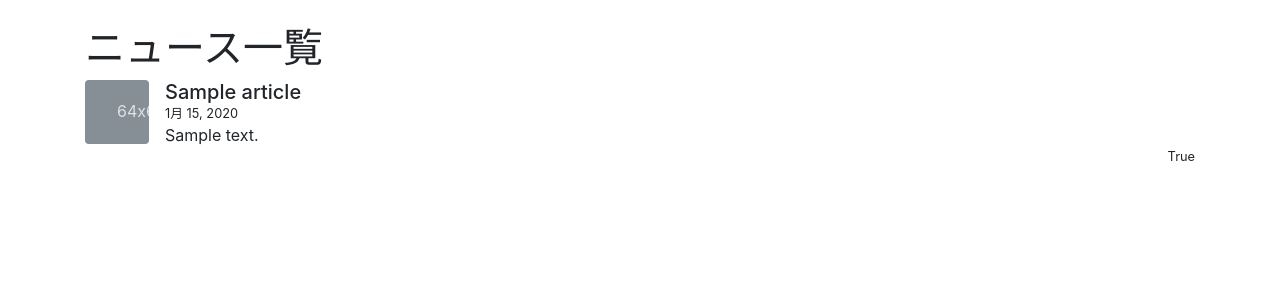
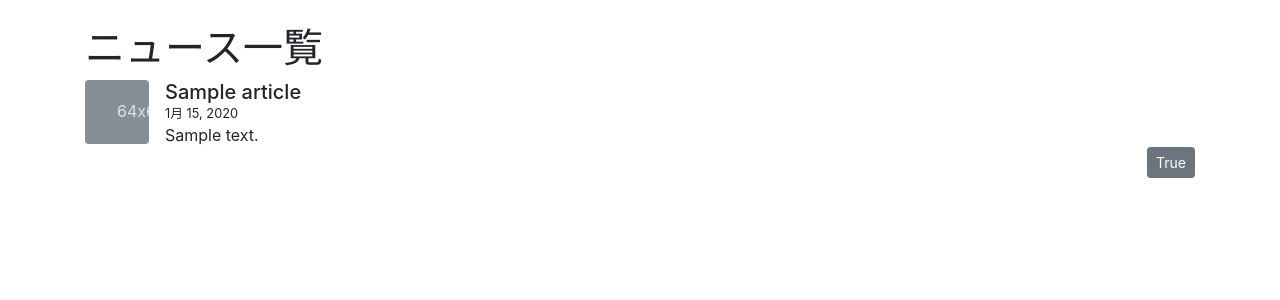
Before and after one commit to nissy7ok/newslist, a Django app: page /index/ in a window 1280 px wide. Shown: the part 56-356 px from the top of the page. Run offline with Django 3.2, Linux system fonts and the light colour scheme; tables that the repository leaves empty hold one stand-in row (values such as "Sample post"); some libraries are stand-ins or nearby versions.

Commit message:
add stock button to main article-list

```diff
--- a/templates/index.html
+++ b/templates/index.html
@@ -13,7 +13,11 @@
       <h5 class="mt-0 mb-0">{{ article.title }}</h5>
       <p class="mb-0 small">{{ article.created_at }}</p>
       <p class="mb-0">{{ article.content }}</p>
-      <p class="mb-0 text-right small">{{ article.check }}</p>
+      <div class="btn-group-toggle" data-toggle="buttons">
+        <button type="button" class="btn btn-secondary float-right btn-sm" data-toggle="button" aria-pressed="false" autocomplete="off">
+          {{ article.check }}
+        </button>
+      </div>
     </div>
   </li>
   {% endfor %}
```
